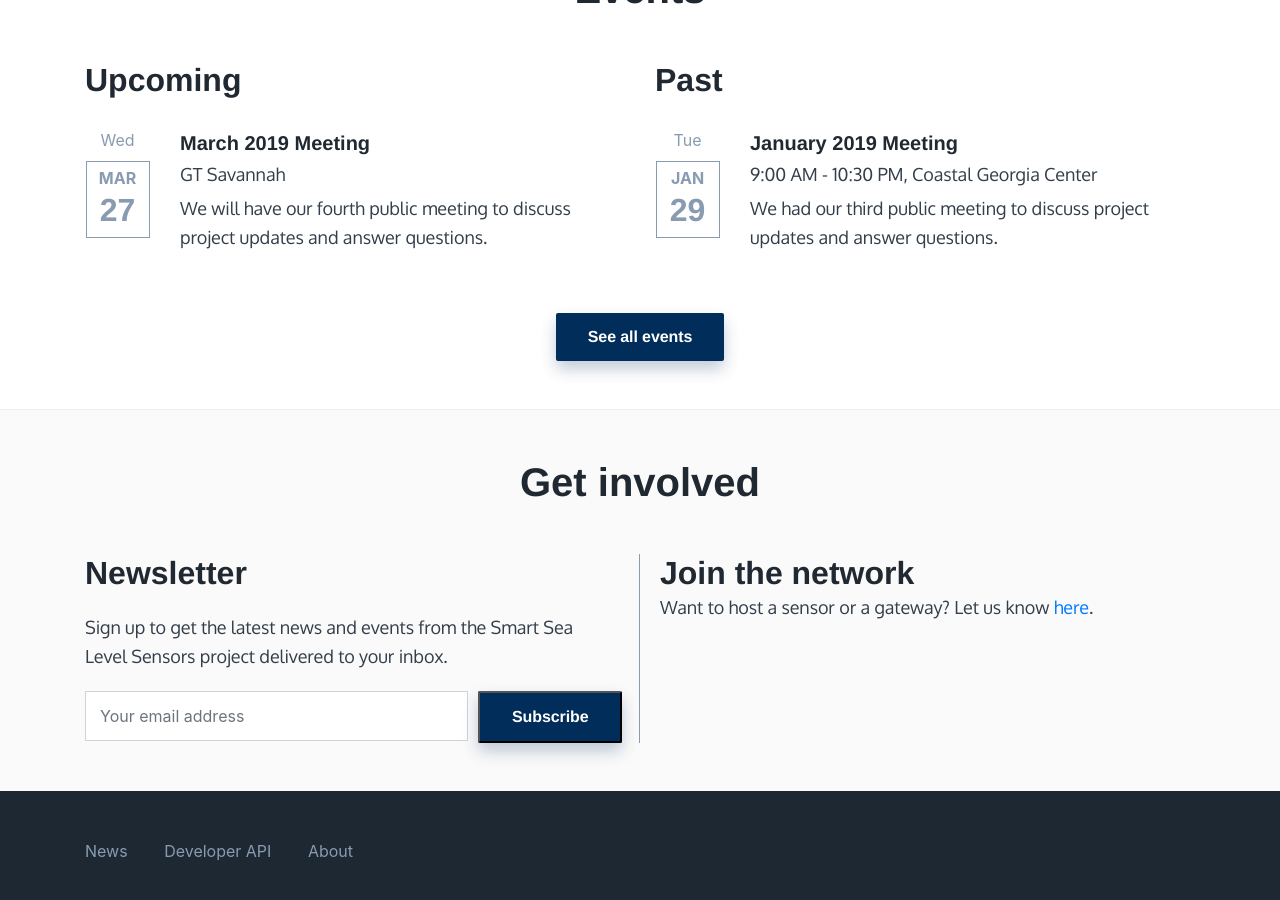
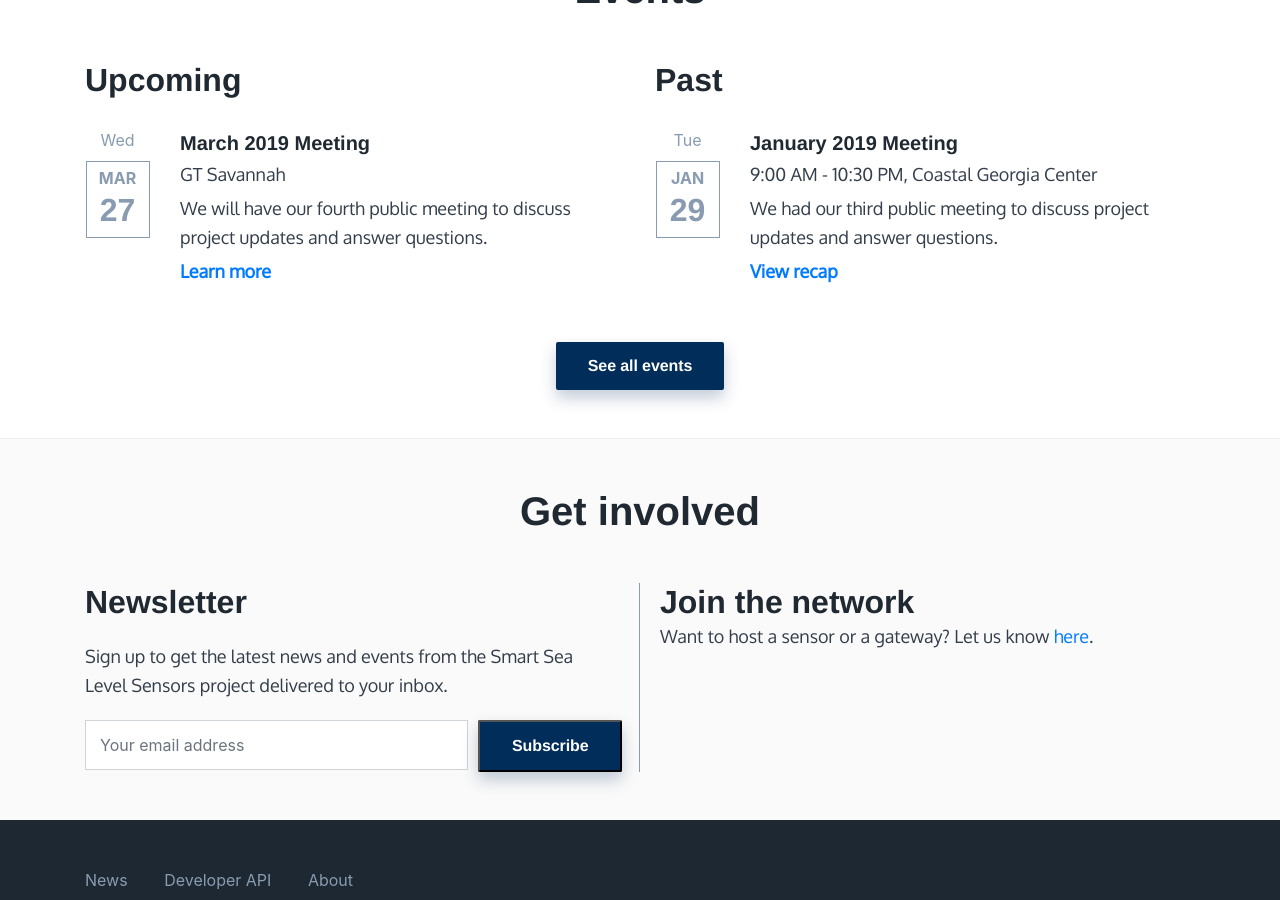
Before and after one commit to seongryoo/sealevelsensors.github.io, a Jekyll site: the page built from index.html, in a window 1280 px wide and 900 px high, scrolled down 2247 px. Built offline with Jekyll 4.4.1, drawn with Linux system fonts in a browser that asks for light colours; nearby versions of some CDN libraries.

Commit message:
Add RSVP link for Mar event. Add recap for Jan event

```diff
--- a/events.html
+++ b/events.html
@@ -24,7 +24,7 @@ permalink: /events/
           <h4 class="event-title">Mar 2019 Meeting</h4>
           <p class="event-time">GT Savannah</p>
           <p class="event-description">We will have our fourth public meeting to discuss project updates and answer questions.</p>
-          <!-- <p style="margin-bottom: 0"><a href="https://www.eventbrite.com/e/smart-sea-level-sensor-meeting-tickets-53911480690" target="_blank">Learn more</a></p> -->
+          <p style="margin-bottom: 0"><a href="https://www.eventbrite.com/e/smart-sea-level-sensor-meeting-tickets-58736325932" target="_blank">Learn more</a></p>
         </div>
       </div>
     </div>
--- a/index.html
+++ b/index.html
@@ -120,7 +120,7 @@ layout: default
             <h4 class="event-title">March 2019 Meeting</h4>
             <p class="event-time">GT Savannah</p>
             <p class="event-description">We will have our fourth public meeting to discuss project updates and answer questions.</p>
-            <!-- <p style="margin-bottom: 0"><a href="https://www.eventbrite.com/e/smart-sea-level-sensor-meeting-tickets-53911480690" target="_blank">Learn more</a></p>   -->
+            <p style="margin-bottom: 0"><a href="https://www.eventbrite.com/e/smart-sea-level-sensor-meeting-tickets-58736325932" target="_blank">Learn more</a></p>
           </div>
         </div>
       </div>
@@ -138,7 +138,7 @@ layout: default
             <h4 class="event-title">January 2019 Meeting</h4>
             <p class="event-time">9:00 AM - 10:30 PM, Coastal Georgia Center</p>
             <p class="event-description">We had our third public meeting to discuss project updates and answer questions.</p>
-            <!-- <p style="margin-bottom: 0"><a href="/news/october-2018-meeting-recap">View recap</a></p> -->
+            <p style="margin-bottom: 0"><a href="/news/january-2019-meeting-recap">View recap</a></p>
           </div>
         </div>
       </div>
```
